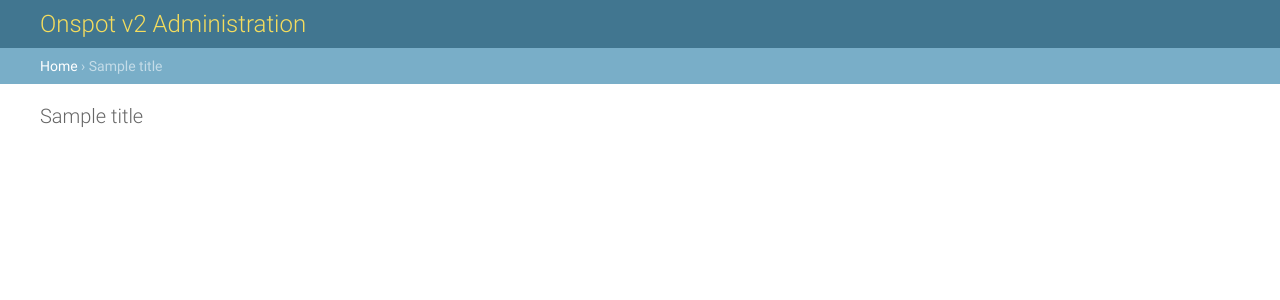
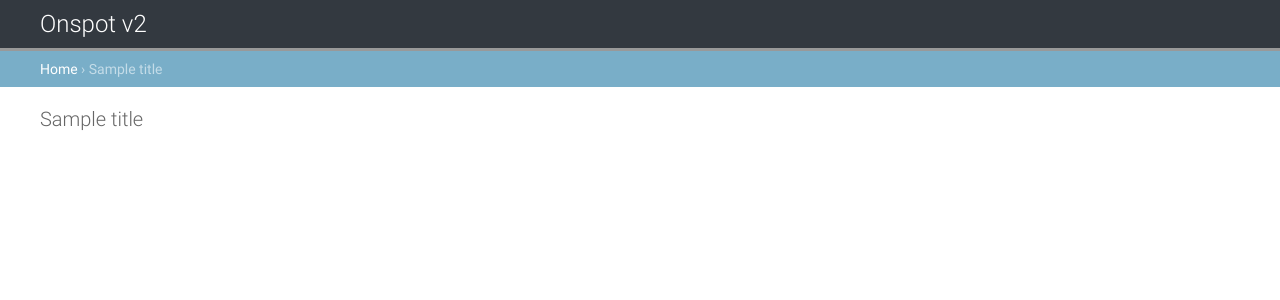
Before and after one commit to ragsagar/onspot_v2, a Django app: template onspot_v2/templates/admin/base_site.html in a window 1280 px wide. Shown: the top 300 px of the page. Run offline with Django 3.2, Linux system fonts and the light colour scheme; the template is opened without the code that fills it: most values are stand-ins (such as "Sample title", 1, 10 or a date in 2020).

Commit message:
Added some mingus like style to admin panel

```diff
--- a/onspot_v2/templates/admin/base_site.html
+++ b/onspot_v2/templates/admin/base_site.html
@@ -3,8 +3,18 @@
 
 {% block title %}{{ title }} | {% trans 'Onspot v2 site admin' %}{% endblock %}
 
+{% block extrastyle %}
+<style>
+#header{ background-color: #333940; border-bottom: solid 3px #999; }
+
+#branding h1{ color: #fff; }
+.module h2, .module caption, .inline-group h2 { background:#ccc url(/admin_media/img/admin/nav-bg.gif) bottom left repeat-x; color: #333940; }
+a.section:link, a.section:visited { color: #666666; }
+</style>
+{% endblock %}
+
 {% block branding %}
-<h1 id="site-name">{% trans 'Onspot v2 Administration' %}</h1>
+<h1 id="site-name" > {% trans 'Onspot v2' %}</h1>
 {% endblock %}
 
 {% block nav-global %}{% endblock %}
```
